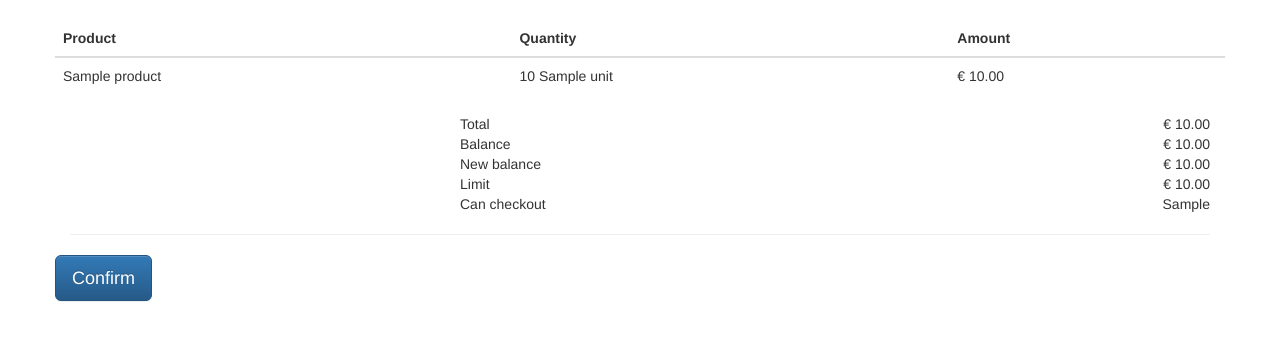
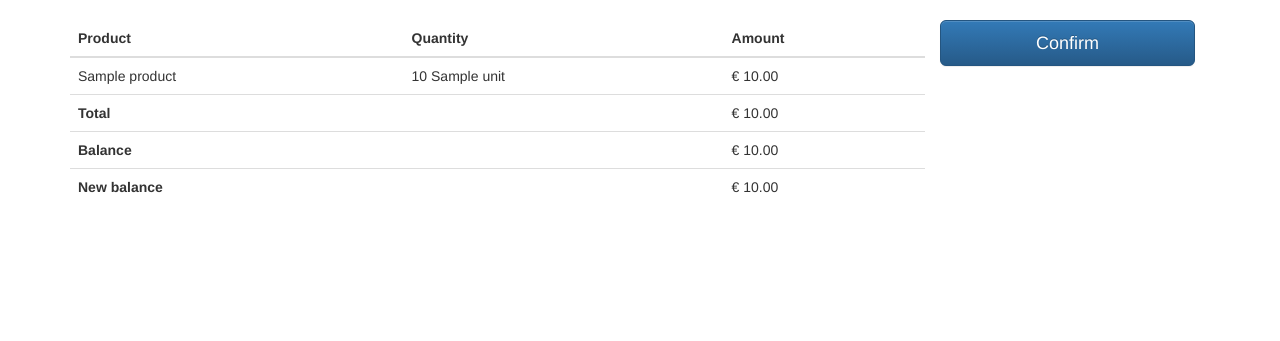
Before and after one commit to TkkrLab/barsystem, a Django app: template barsystem_gui/templates/barsystem/products_confirm.html in a window 1280 px wide. Shown: the part 51-392 px from the top of the page. Run offline with Django 3.2, Linux system fonts and the light colour scheme; the template is opened without the code that fills it: most values are stand-ins (such as "Sample title", 1, 10 or a date in 2020); some libraries are stand-ins or nearby versions.

Commit message:
Updates to layout.

```diff
--- a/barsystem_gui/templates/barsystem/products_confirm.html
+++ b/barsystem_gui/templates/barsystem/products_confirm.html
@@ -14,6 +14,7 @@
 {% endblock %}
 
 {% block content %}
+<div id="products" class="col-xs-12 col-sm-8 col-md-9 col-lg-9">
 <div class="row">
 	<table class="table">
 		<thead>
@@ -32,23 +33,25 @@
 			</tr>
 {% endfor %}
 		</tbody>
+		<tfoot>
+			<tr>
+				<th colspan="2">{% trans 'Total' %}</th>
+				<td>{{total|money_display}}</td>
+			</tr>
+{% if person %}
+			<tr>
+				<th colspan="2">{% trans 'Balance' %}</th>
+				<td>{{balance|money_display}}</td>
+			</tr>
+			<tr>
+				<th colspan="2">{% trans 'New balance' %}</th>
+				<td>{{new_balance|money_display}}</td>
+			</tr>
+{% endif %}
+		</tfoot>
 	</table>
 </div>
-<div class="row total-line">
-	<div class="col-xs-4 col-sm-4 col-md-4 col-lg-4"></div>
-	<div class="col-xs-4 col-sm-4 col-md-4 col-lg-4">{% trans 'Total' %}</div>
-	<div class="value col-xs-4 col-sm-4 col-md-4 col-lg-4">{{total|money_display}}</div>
-</div>
-<div class="row total-line">
-	<div class="col-xs-4 col-sm-4 col-md-4 col-lg-4"></div>
-	<div class="col-xs-4 col-sm-4 col-md-4 col-lg-4">{% trans 'Balance' %}</div>
-	<div class="value col-xs-4 col-sm-4 col-md-4 col-lg-4">{{balance|money_display}}</div>
-</div>
-<div class="row total-line">
-	<div class="col-xs-4 col-sm-4 col-md-4 col-lg-4"></div>
-	<div class="col-xs-4 col-sm-4 col-md-4 col-lg-4">{% trans 'New balance' %}</div>
-	<div class="value col-xs-4 col-sm-4 col-md-4 col-lg-4">{{new_balance|money_display}}</div>
-</div>
+{% comment %}
 <div class="row total-line">
 	<div class="col-xs-4 col-sm-4 col-md-4 col-lg-4"></div>
 	<div class="col-xs-4 col-sm-4 col-md-4 col-lg-4">{% trans 'Limit' %}</div>
@@ -56,14 +59,20 @@
 </div>
 <div class="row total-line">
 	<div class="col-xs-4 col-sm-4 col-md-4 col-lg-4"></div>
+	<div class="col-xs-4 col-sm-4 col-md-4 col-lg-4">{% trans 'Over limit' %}</div>
+	<div class="value col-xs-4 col-sm-4 col-md-4 col-lg-4">{{over_limit}}</div>
+</div>
+<div class="row total-line">
+	<div class="col-xs-4 col-sm-4 col-md-4 col-lg-4"></div>
 	<div class="col-xs-4 col-sm-4 col-md-4 col-lg-4">{% trans 'Can checkout' %}</div>
 	<div class="value col-xs-4 col-sm-4 col-md-4 col-lg-4">{{checkout_permitted}}</div>
 </div>
-<hr />
+{% endcomment %}
+</div>
+<div class="col-xs-12 col-sm-4 col-md-3">
 <form method="post" action="{% url 'products_confirm' %}">
 {% csrf_token %}
-<div class="row">
-	<button class="btn btn-primary btn-lg" type="submit" name="action" value="confirm"{% if not checkout_permitted %} disabled="disabled"{% endif %}>{% trans 'Confirm' %}</button>
+<button class="btn btn-primary btn-lg btn-block" type="submit" name="action" value="confirm"{% if not checkout_permitted %} disabled="disabled"{% endif %}>{% trans 'Confirm' %}</button>
+</form>
 </div>
-</form>
 {% endblock %}
```
Also changed, not shown: barsystem_gui/templates/barsystem/products.html (+8 -4 lines).
